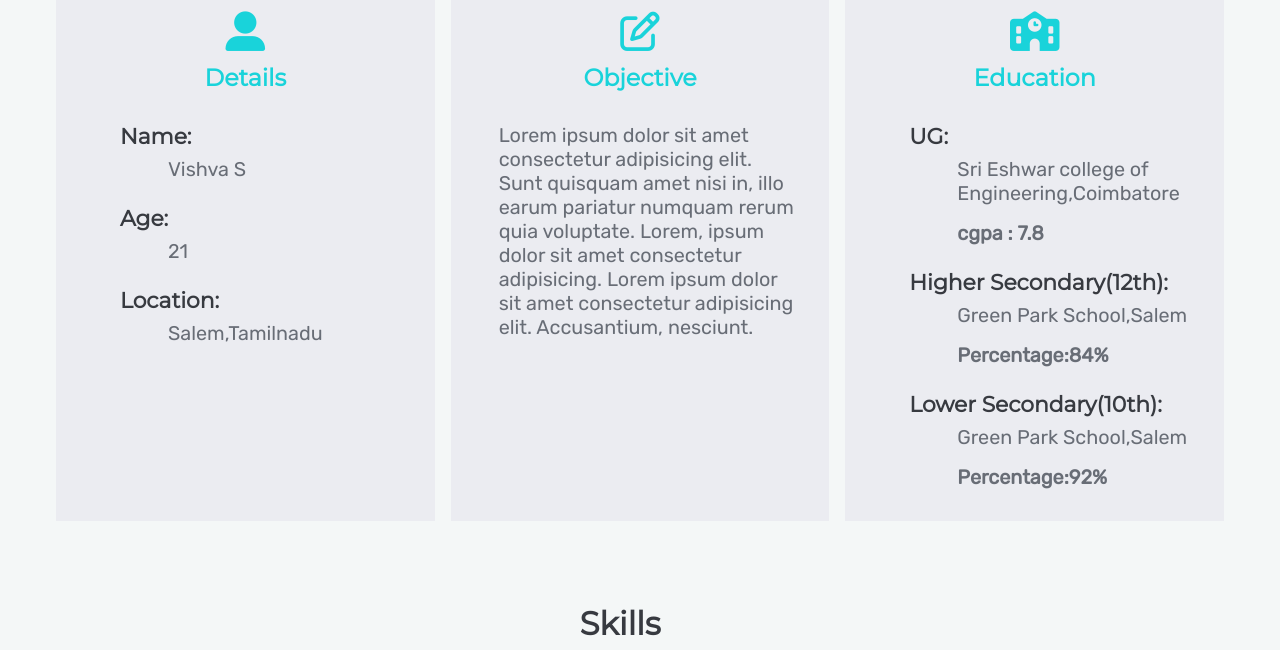
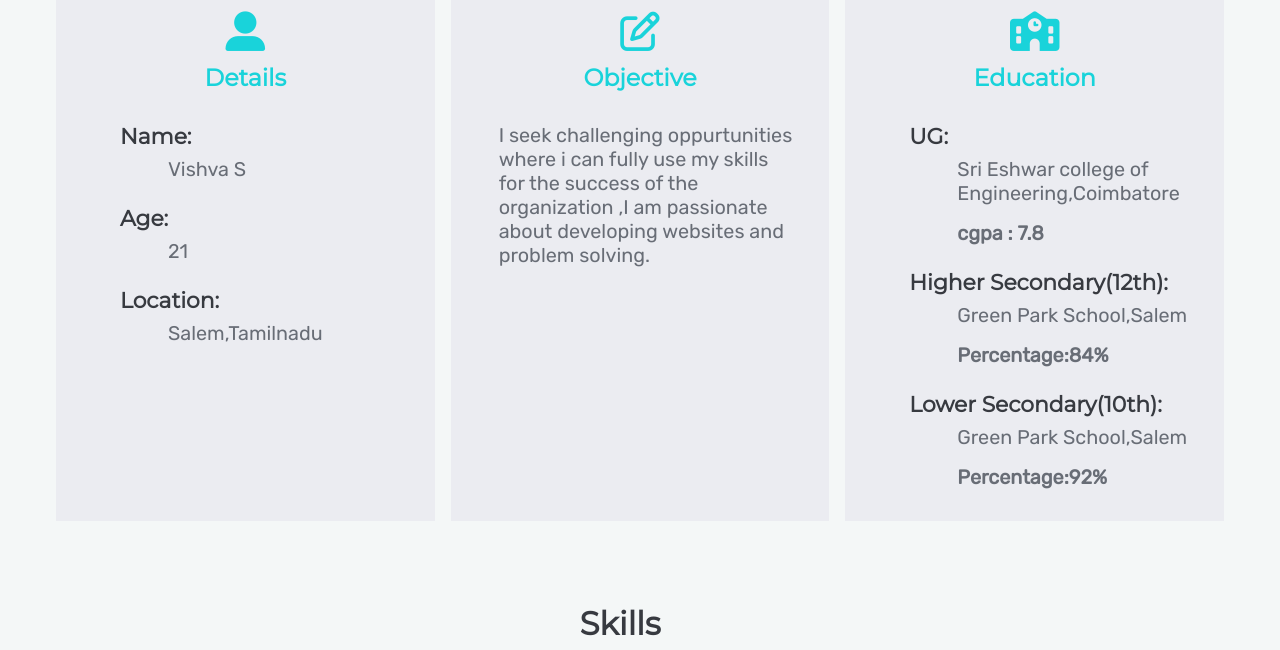
Before and after one commit to Vishvaselvam/Vishvaselvam.github.io, a plain HTML site: page index.html in a window 1280 px wide. Shown: the part 920-1570 px from the top of the page. Drawn offline with Linux system fonts and the light colour scheme.

Commit message:
Update index.html

```diff
--- a/index.html
+++ b/index.html
@@ -44,11 +44,7 @@
                 <i class="far fa-edit icon"></i>
                 <h4 class="abouth4">Objective</h4>
             </div>
-                <p class="details-p">Lorem ipsum dolor sit amet consectetur adipisicing elit.
-                    Sunt quisquam amet nisi in,
-                     illo earum pariatur numquam rerum quia voluptate.
-                     Lorem, ipsum dolor sit amet consectetur adipisicing.
-                     Lorem ipsum dolor sit amet consectetur adipisicing elit. Accusantium, nesciunt.
+                <p class="details-p">I seek challenging oppurtunities where i can fully use my skills for the success of the organization ,I am passionate about developing websites and problem solving.
                 </p>
             </div>
             <div class="Education">
```
